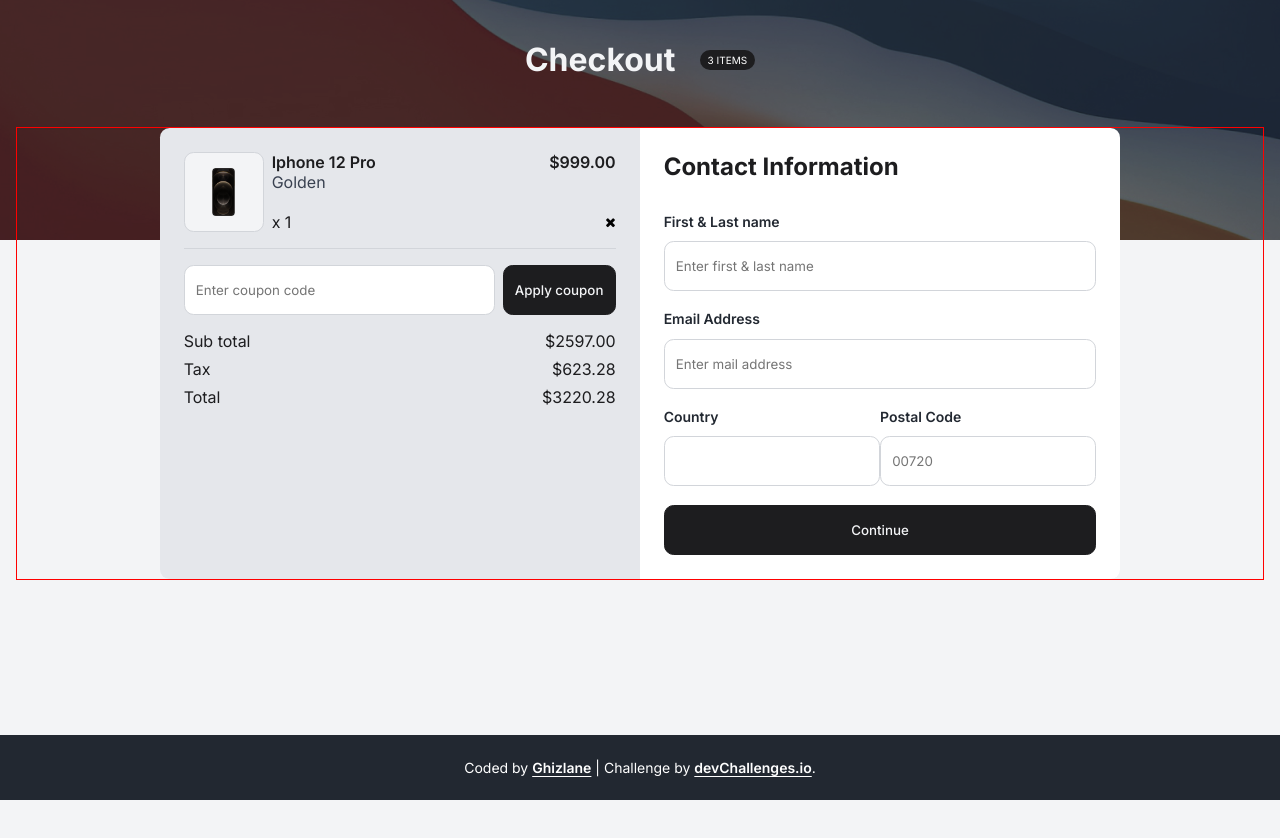
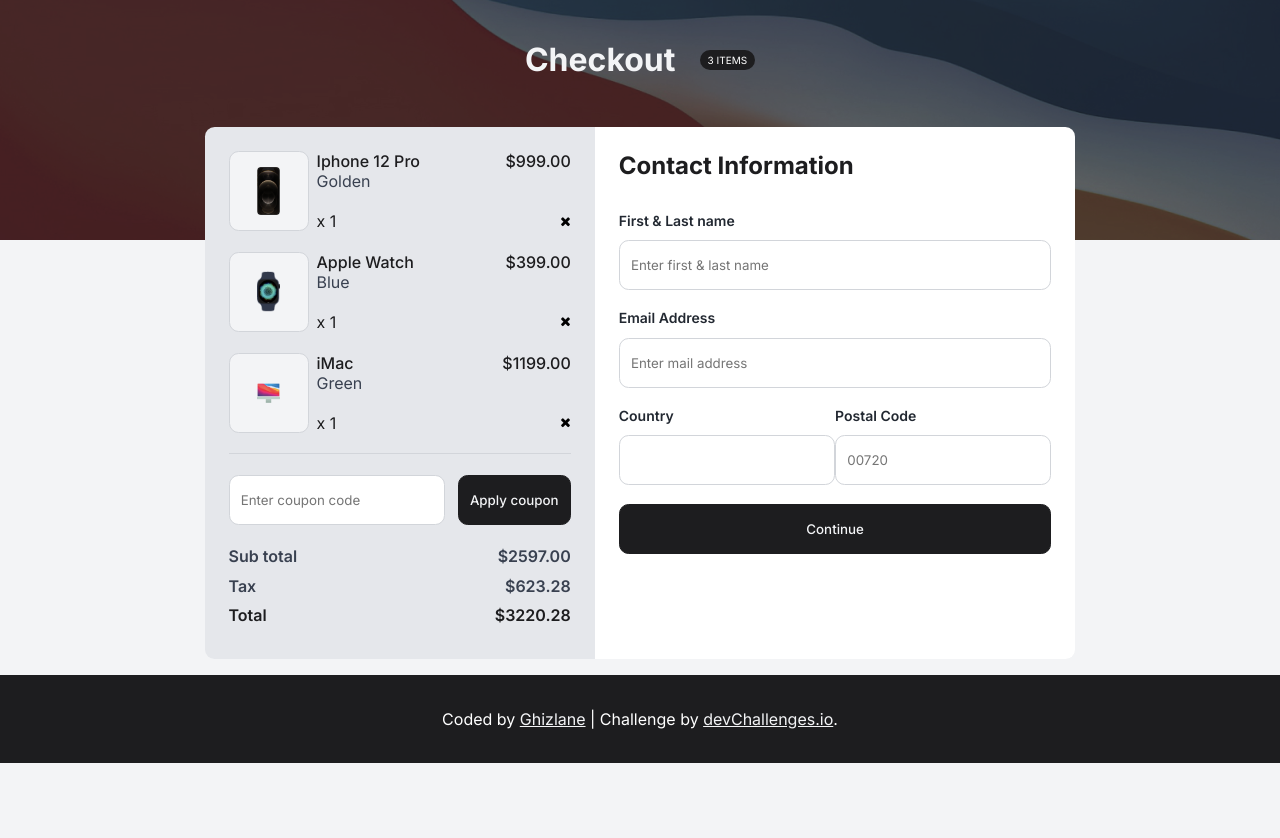
Before and after one commit to ghizlane-elatmani/device-shop-checkout, a plain HTML site: page index.html in a window 1280 px wide. Before the commit the page ends 800 px from the top, so only its background shows below. Drawn offline with Linux system fonts and the light colour scheme.

Commit message:
1.4.3: reformating css code

```diff
--- a/index.html
+++ b/index.html
@@ -31,13 +31,15 @@
     </header>
 
     <section class="main-section">
-      <div class="items-container">
+      <div class="items-container padding-container">
         <!-- LIST ITEM -->
-        <ul class="items-list">
-          <!-- ITEM 1 - IPHONE 12 PRO -->
-          <li class="item">
+        <ul class="items-list margin-bottom-medium">
+          <!--
+            ITEM 1 - IPHONE 12 PRO
+          -->
+          <li class="item margin-bottom-medium">
             <div class="item-img">
-              <img src="/resources/Gold.png" alt="Apple-watch" />
+              <img src="/resources/Gold.png" alt="iphone-12" />
             </div>
 
             <div class="flex-1 flex-spacebetween-column">
@@ -59,52 +61,63 @@
             </div>
           </li>
 
-          <!-- <li class="item">
+          <!--
+            ITEM 2 - APPLE WATCH
+          -->
+          <li class="item margin-bottom-medium">
             <div class="item-img">
               <img src="/resources/Apple-watch.png" alt="Apple-watch" />
             </div>
-            <div class="item-text">
-              <div class="item-info">
-                <div>
-                  <p>Apple Watch</p>
-                  <p>$399.00</p>
+
+            <div class="flex-1 flex-spacebetween-column">
+              <div>
+                <div class="flex-center-spacebetween">
+                  <p class="font-weight-semi-bold">Apple Watch</p>
+                  <p class="font-weight-semi-bold">$399.00</p>
                 </div>
 
-                <p class="item-color">Blue</p>
+                <p class="text-dark-blue">Blue</p>
               </div>
 
-              <div class="item-button">
+              <div class="flex-center-spacebetween">
                 <p>x 1</p>
-                <button>X</button>
+                <button class="delete-button">
+                  <i class="fa fa-remove"></i>
+                </button>
               </div>
             </div>
           </li>
 
-          <li class="item">
+          <!--
+            ITEM 3 - iMac
+          -->
+          <li class="item margin-bottom-medium">
             <div class="item-img">
-              <img src="/resources/iMac.png" alt="Apple-watch" />
+              <img src="/resources/iMac.png" alt="iMac" />
             </div>
-            <div class="item-text">
-              <div class="item-info">
-                <div>
-                  <p>iMac</p>
-                  <p>$1199.00</p>
+
+            <div class="flex-1 flex-spacebetween-column">
+              <div>
+                <div class="flex-center-spacebetween">
+                  <p class="font-weight-semi-bold">iMac</p>
+                  <p class="font-weight-semi-bold">$1199.00</p>
                 </div>
 
-                <p class="item-color">Green</p>
+                <p class="text-dark-blue">Green</p>
               </div>
 
-              <div class="item-button">
+              <div class="flex-center-spacebetween">
                 <p>x 1</p>
-                <button>X</button>
+                <button class="delete-button">
+                  <i class="fa fa-remove"></i>
+                </button>
               </div>
             </div>
-          </li> -->
+          </li>
         </ul>
 
         <!-- FORM APPLY COUPON -->
-
-        <form class="form-coupon">
+        <form class="form-coupon margin-bottom-medium">
           <input
             class="inputs input-coupon"
             type="text"
@@ -115,24 +128,24 @@
 
         <!-- TOTAL PRICE -->
         <div class="prices">
-          <div class="sub-total">
+          <div class="font-weight-bold text-dark-blue margin-bottom-small">
             <p>Sub total</p>
             <p>$2597.00</p>
           </div>
 
-          <div class="tax">
+          <div class="font-weight-bold text-dark-blue margin-bottom-small">
             <p>Tax</p>
             <p>$623.28</p>
           </div>
 
-          <div class="total">
+          <div class="font-weight-bold text-dark-gray margin-bottom-small">
             <p>Total</p>
             <p>$3220.28</p>
           </div>
         </div>
       </div>
 
-      <div class="contact-container">
+      <div class="contact-container padding-container">
         <h2 class="header-2">Contact Information</h2>
 
         <form class="contact-form">
@@ -183,8 +196,12 @@
 
     <footer class="footer">
       <div class="footer-text">
-        Coded by <a href="#">Ghizlane</a> | Challenge by
-        <a href="https://www.devchallenges.io?ref=challenge" target="_blank"
+        Coded by <a href="#" class="text-light-gray-3">Ghizlane</a> | Challenge
+        by
+        <a
+          class="text-light-gray-3"
+          href="https://www.devchallenges.io?ref=challenge"
+          target="_blank"
           >devChallenges.io</a
         >.
       </div>
--- a/styles/style.css
+++ b/styles/style.css
@@ -16,6 +16,7 @@
 }
 
 body {
+  min-height: 100vh;
   font-family: "Inter", sans-serif;
   font-size: 12px;
   font-weight: 400;
@@ -31,7 +32,6 @@ body {
 }
 
 /* ========== TEXT STYLE ========== */
-
 .heading-1 {
   font-size: 24px;
   font-weight: 700;
@@ -59,7 +59,7 @@ body {
   font-weight: 500;
 }
 
-.font-weight-semi-bold {
+.font-weight-bold {
   font-weight: 600;
 }
 
@@ -68,12 +68,38 @@ body {
 }
 
 /* ========== LIST STYLE ========== */
-
 ul {
   list-style: none;
 }
 
+/* ========== MARGIN & PADDING ========== */
+.padding-container {
+  padding: 1rem;
+}
+
+.margin-bottom-small {
+  margin-bottom: 0.6rem;
+}
+
+.margin-bottom-medium {
+  margin-bottom: 1rem;
+}
+
+/* MEDIA QUERY - MARGIN */
+@media only screen and (min-width: 600px) {
+  .margin-bottom-medium {
+    margin-bottom: 1.3rem;
+  }
+
+  .padding-container {
+    padding: 1.5rem;
+  }
+}
+
 /* ========== BUTTON ========== */
+button {
+  cursor: pointer;
+}
 
 .delete-button {
   background-color: transparent;
@@ -120,10 +146,8 @@ ul {
 
 .inputs {
   font-family: "Inter", sans-serif;
-
   flex: 1;
   padding: 1rem 0.7rem;
-
   border: 1px solid #d2d5da;
   border-radius: 0.6rem;
 }
@@ -142,7 +166,6 @@ ul {
 .background-container {
   width: 100%;
   height: 10rem;
-
   position: fixed;
   top: 0;
   left: 0;
@@ -167,7 +190,6 @@ ul {
 .header {
   margin-top: 2rem;
   margin-bottom: 2rem;
-
   display: flex;
   justify-content: center;
   align-items: center;
@@ -185,24 +207,17 @@ ul {
 .header-items {
   font-size: 10px;
   color: #fff;
-
   background-color: #1d1d1f;
-
   padding: 0.25rem 0.5rem;
-
   border-radius: 60px;
 }
 
-/* ========== SECTION ========== */
+/* ========== MAIN SECTION ========== */
 .main-section {
   margin: 1rem;
-
   display: flex;
   flex-direction: column;
-
   justify-content: center;
-
-  border: 1px solid red;
 }
 
 /* MEDIA QUERY - FLEX */
@@ -216,10 +231,7 @@ ul {
 
 /* ITEMS CONTAINER */
 .items-container {
-  background-color: #e5e7eb;
-
-  padding: 1rem;
-
+  background-color: var(--gray-light-2);
   border-top-left-radius: 0.6rem;
   border-top-right-radius: 0.6rem;
 }
@@ -227,10 +239,6 @@ ul {
 /* MEDIA QUERY - WIDTH ITEM CONTAINER */
 @media only screen and (min-width: 1024px) {
   .items-container {
-    min-width: 30rem;
-
-    padding: 1.5rem;
-
     border-top-left-radius: 0.6rem;
     border-bottom-left-radius: 0.6rem;
     border-top-right-radius: 0rem;
@@ -240,12 +248,8 @@ ul {
 /* - LIST ITEMS - */
 
 .items-list {
-  padding-bottom: 1rem;
-  margin-bottom: 1rem;
-
   display: flex;
   flex-direction: column;
-  row-gap: 1.3rem;
 
   border-bottom: 1px solid #d2d5da;
 }
@@ -275,18 +279,15 @@ ul {
 
 /* - FORM COUPON - */
 .form-coupon {
-  width: 100;
-  margin-bottom: 1rem;
-
+  width: 100%;
   display: flex;
-  gap: 0.5rem;
+  gap: 0.8rem;
 }
 
 /* - TOTAL - */
 .prices {
   display: flex;
   flex-direction: column;
-  row-gap: 0.5rem;
 }
 
 .prices div {
@@ -342,39 +343,18 @@ ul {
 
 /* FOOTER */
 .footer {
-  font-size: 14px;
-  color: white;
-  background-color: #222831;
-
+  height: 2.5rem;
+  color: var(--white);
+  background-color: var(--dark-grey);
   padding: 1.5rem;
-
   display: flex;
   align-items: center;
   justify-content: center;
 }
 
-/* MEDIA QUERY - FOOTER */
-@media only screen and (min-width: 1024px) {
+/* MEDIA QUERY - WIDTH FORM CONTAINER */
+@media only screen and (min-width: 600px) {
   .footer {
-    font-size: 14px;
-    color: white;
-    background-color: #222831;
-
-    padding: 1.5rem;
-
-    display: flex;
-    align-items: center;
-    justify-content: center;
-
-    position: fixed;
-    bottom: 0;
-    left: 0;
-    right: 0;
+    height: 5.5rem;
   }
 }
-
-.footer-text a {
-  font-weight: 600;
-  color: white;
-  text-underline-offset: 3px;
-}
```
